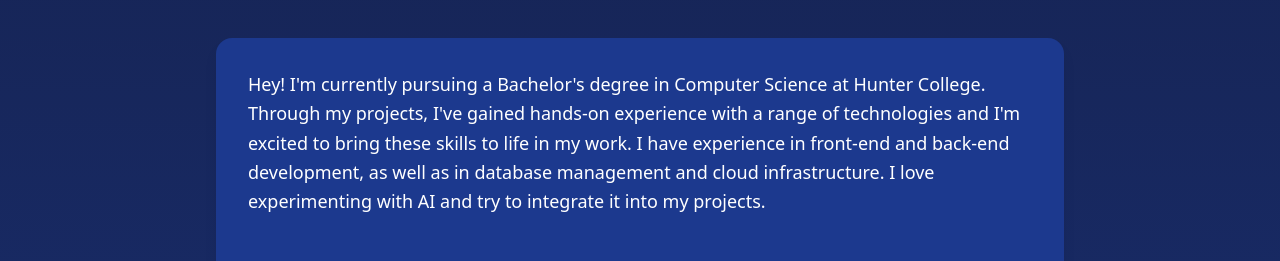
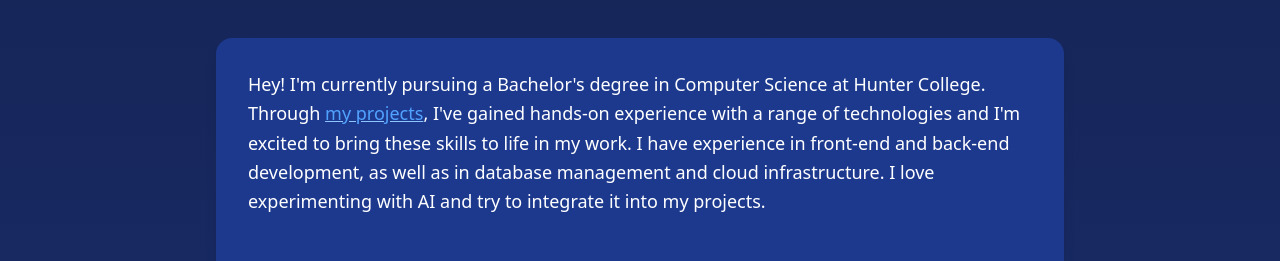
Before and after one commit to Shahzaibf/Portfolio-Website, a React (Vite) app in the folder portfolio/: page /about in a window 1280 px wide. Shown: the part 154-415 px from the top of the page. Built offline with nearby package versions, Linux system fonts and the light colour scheme.

Commit message:
project link

```diff
--- a/portfolio/src/pages/AboutPage.jsx
+++ b/portfolio/src/pages/AboutPage.jsx
@@ -4,6 +4,7 @@
 import { SiCplusplus } from "react-icons/si";
 import { BiLogoPostgresql } from "react-icons/bi";
 import '../styles/animate.css'
+import { Link } from 'react-router';
 
 const AboutPage = () => {
   document.body.style.overflow = 'auto';
@@ -20,7 +21,7 @@
           <p className="text-lg leading-relaxed">
             Hey!
             I'm currently pursuing a Bachelor's degree in Computer Science at Hunter College.
-            Through my projects, I've gained hands-on experience with a range of technologies
+            Through <Link to={"/projects"} className="text-blue-400 hover:text-blue-300 underline decoration-blue-300">my projects</Link>, I've gained hands-on experience with a range of technologies
             and I'm excited to bring these skills to life in my work. I have experience in
             front-end and back-end development, as well as in database management and cloud infrastructure.
             I love experimenting with AI and try to integrate it into my projects.
```
